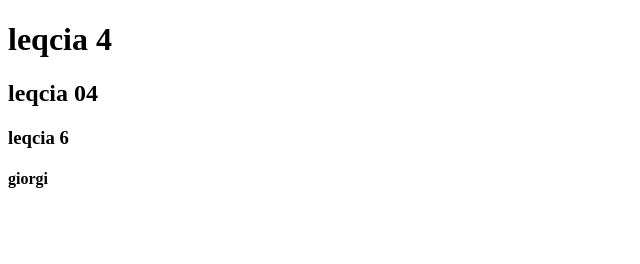
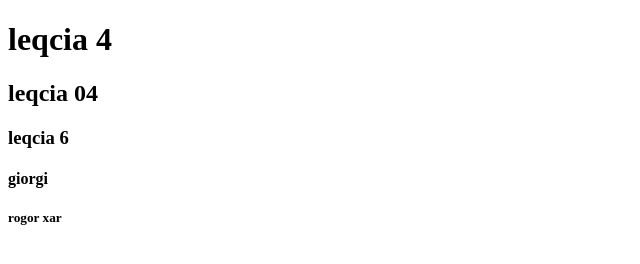
Before and after one commit to giorgi270078/leqcia-4, a plain HTML site: page index.html in a window 1280 px wide. Shown: the full height of the page, 0-640 px from the left. Drawn offline with Linux system fonts and the light colour scheme.

Commit message:
index.html
rogor xar

```diff
--- a/index.html
+++ b/index.html
@@ -19,5 +19,6 @@
         <h4>
             giorgi
         </h4>
+        <h5>rogor xar</h5>
 </body>
 </html>
```
